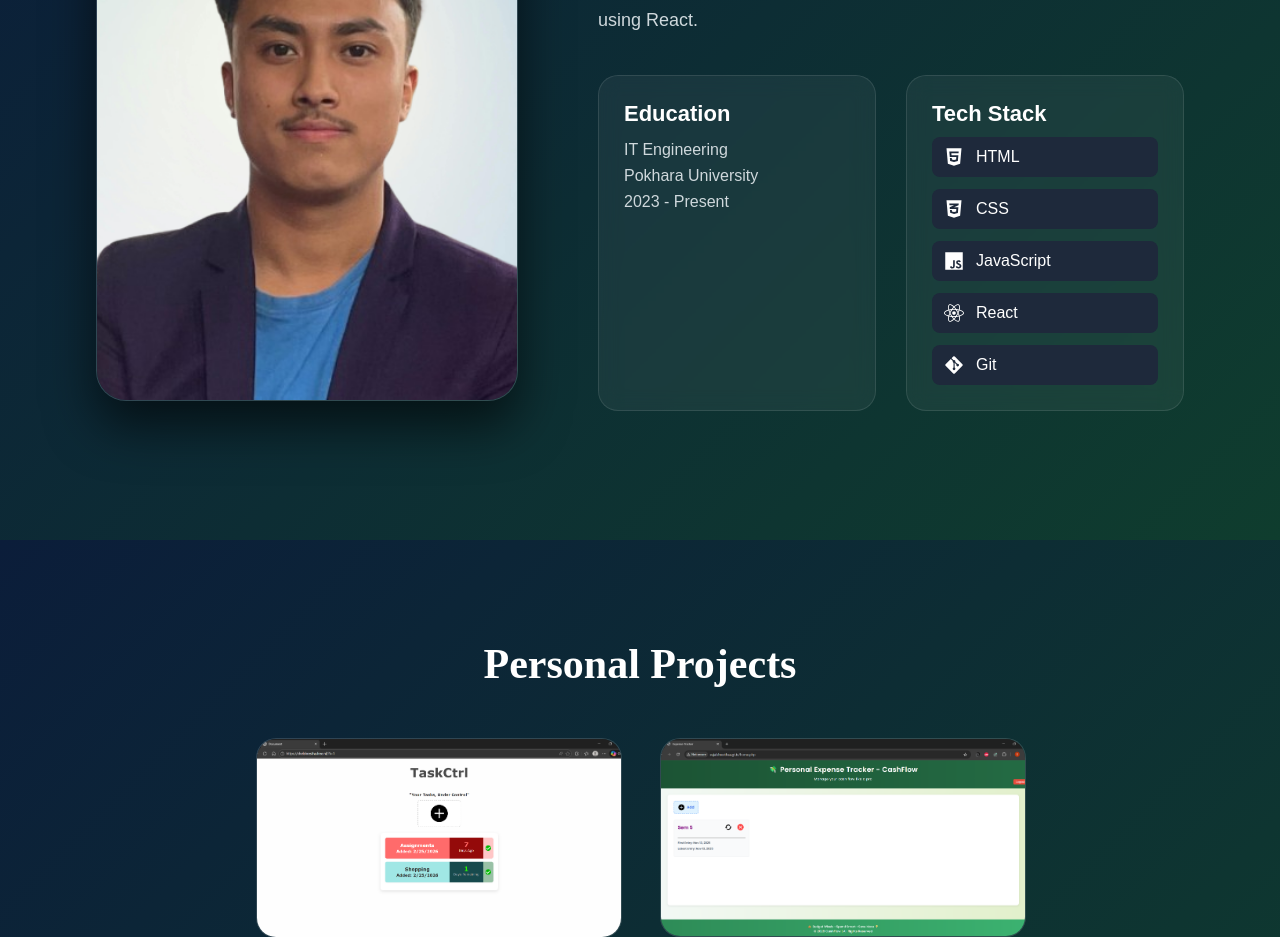
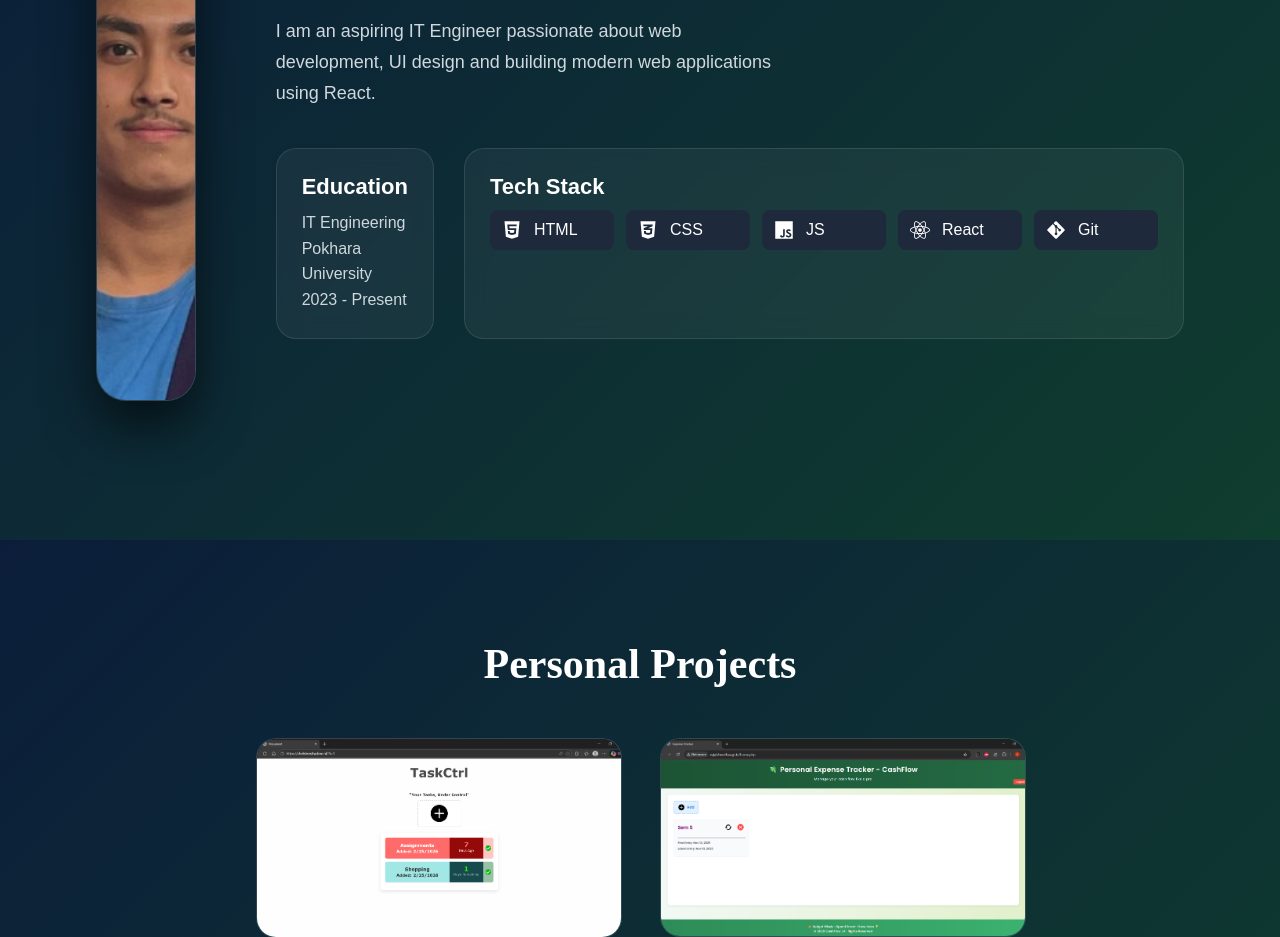
Before and after one commit to Sujal-Shrestha-SS/portfolio, a React (Vite) app in the folder my-portfolio/: page / in a window 1280 px wide. Shown: the part 1060-1997 px from the top of the page. Built offline with nearby package versions, Linux system fonts and the light colour scheme.

Commit message:
tech stack flex direction update

```diff
--- a/my-portfolio/src/components/About.jsx
+++ b/my-portfolio/src/components/About.jsx
@@ -48,7 +48,7 @@ const About = () => {
 
               <TechItem>
                 <FaJs />
-                <span>JavaScript</span>
+                <span>JS</span>
               </TechItem>
 
               <TechItem>
@@ -178,7 +178,7 @@ const CardText = styled.p`
 
 const TechList = styled.div`
   display: flex;
-  flex-direction: column;
+
   gap: 12px;
 `
 
@@ -186,6 +186,7 @@ const TechItem = styled.div`
   display: flex;
   align-items: center;
   gap: 12px;
+  width: 100px;
 
   padding: 10px 12px;
   border-radius: 8px;
```
